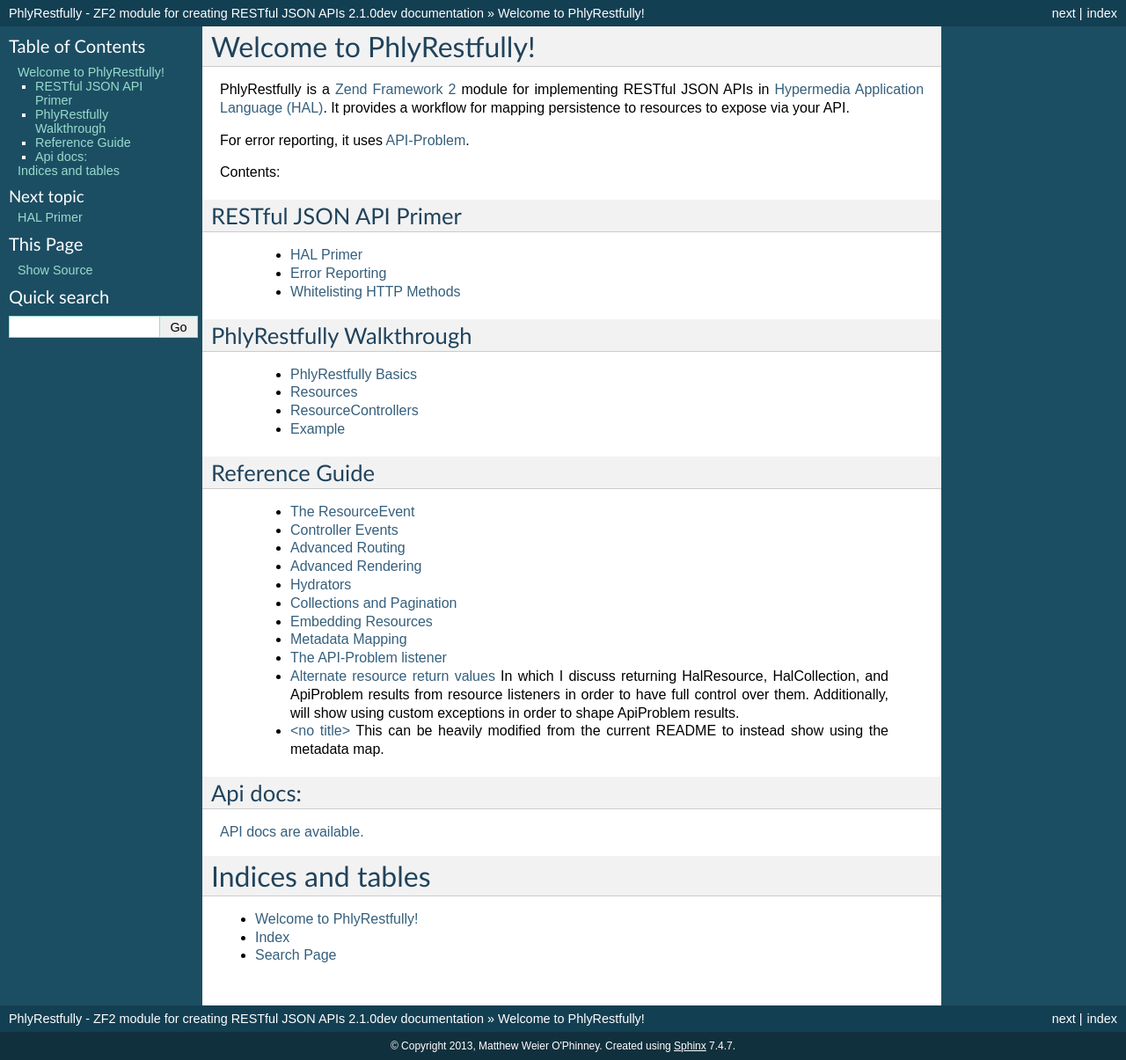
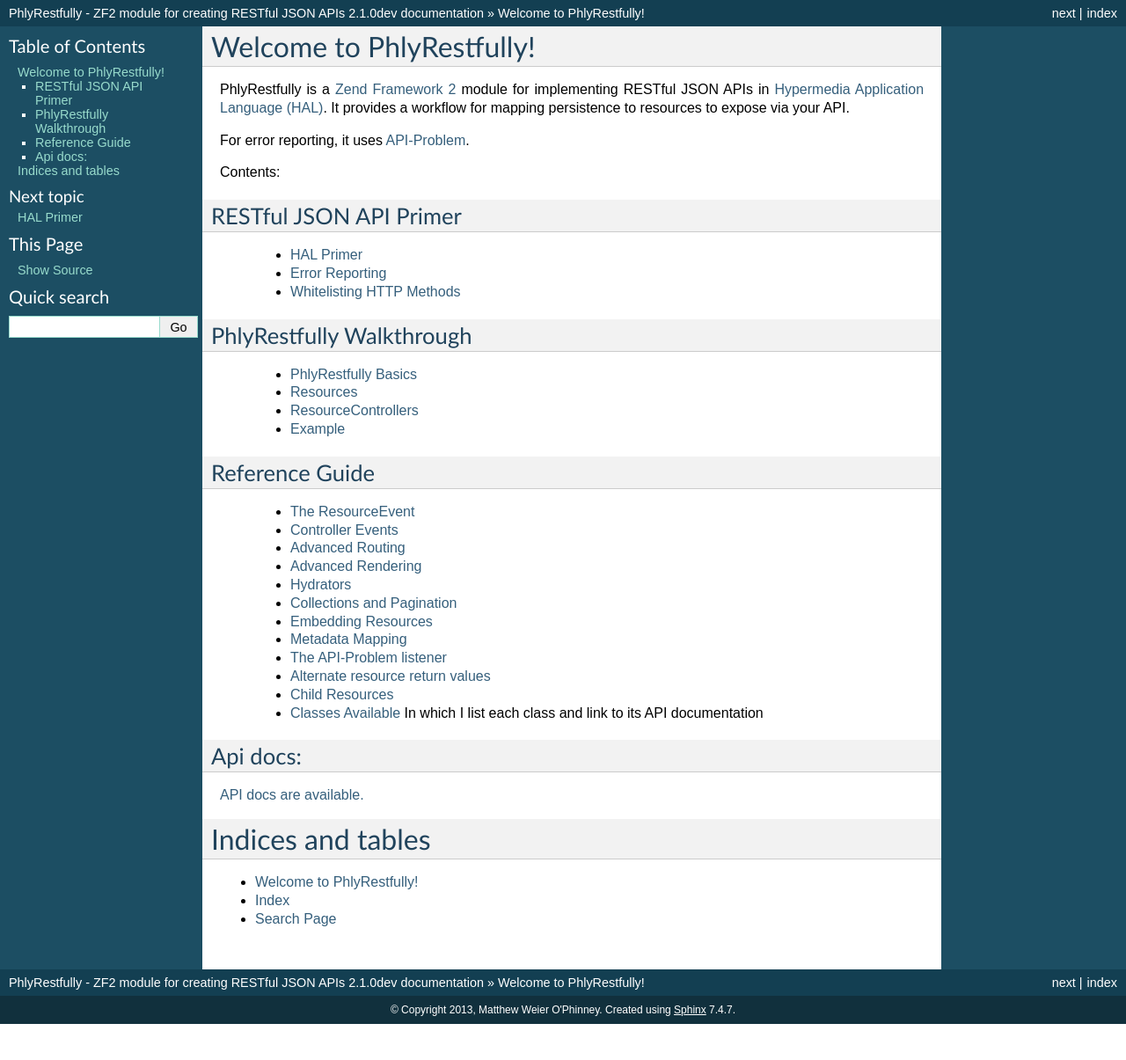
Before and after one commit to phly/PhlyRestfully, a Sphinx documentation site: the page built from docs/index.rst, in a window 1280 px wide. Shown: the whole page at 88% size. Built offline with Sphinx 7.4.7, drawn with Linux system fonts in a browser that asks for light colours; after the commit the page ends 1164 px from its top, so only the background shows below that.

Commit message:
Created child resources chapter

```diff
--- a/docs/index.rst
+++ b/docs/index.rst
@@ -34,6 +34,7 @@
    ref/api-problem-listener
    ref/alternate-resource-return-values
    ref/child-resources
+   ref/classes
 
 RESTful JSON API Primer
 -----------------------
@@ -63,13 +64,9 @@
     * :doc:`ref/metadata-map`
     * :doc:`ref/api-problem-listener`
     * :doc:`ref/alternate-resource-return-values`
-      In which I discuss returning HalResource, HalCollection, and ApiProblem
-      results from resource listeners in order to have full control over them.
-      Additionally, will show using custom exceptions in order to shape
-      ApiProblem results.
     * :doc:`ref/child-resources`
-      This can be heavily modified from the current README to instead show using
-      the metadata map.
+    * :doc:`ref/classes`
+      In which I list each class and link to its API documentation
 
 Api docs:
 ---------
--- /dev/null
+++ b/docs/ref/classes.rst
@@ -0,0 +1,6 @@
+.. _ref/classes:
+
+Classes Available
+=================
+
+.. index:: api-problem, HalLinks, controller, resource
```
Also changed, not shown: docs/ref/advanced-routing.rst (+6 -4 lines), docs/ref/child-resources.rst (+125 -0 lines).
